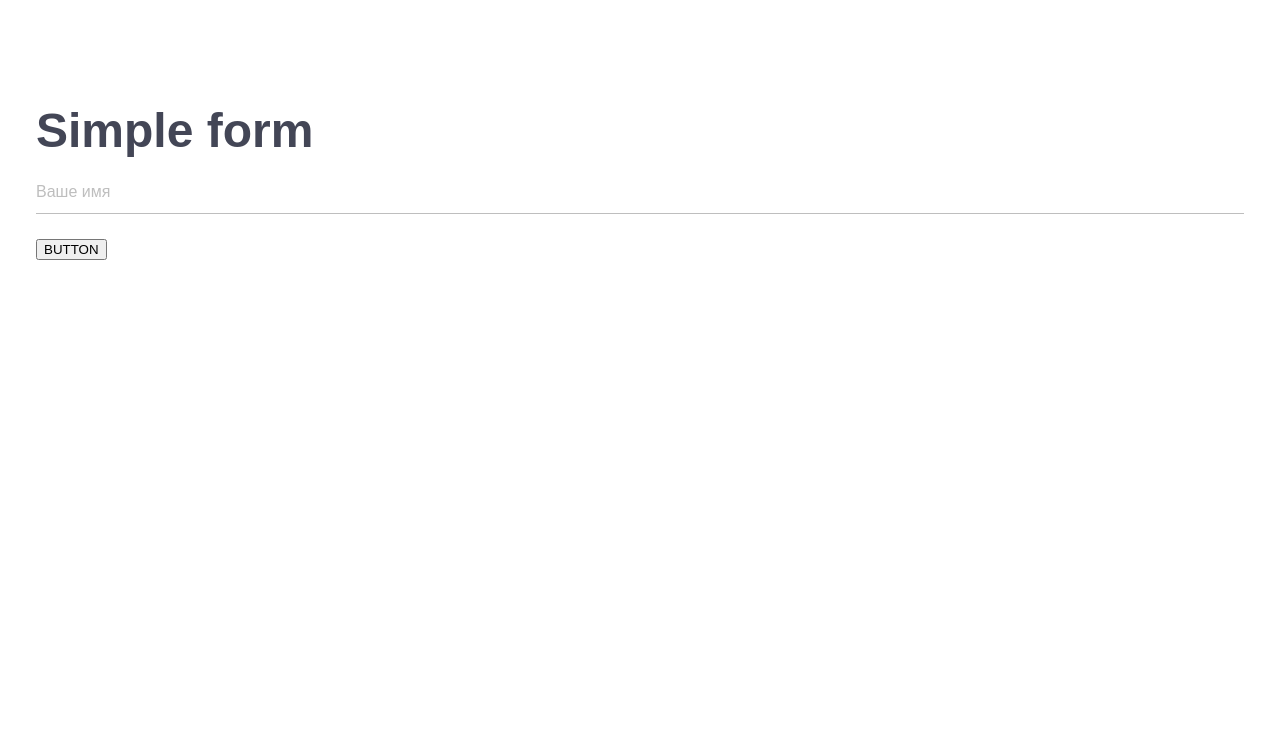
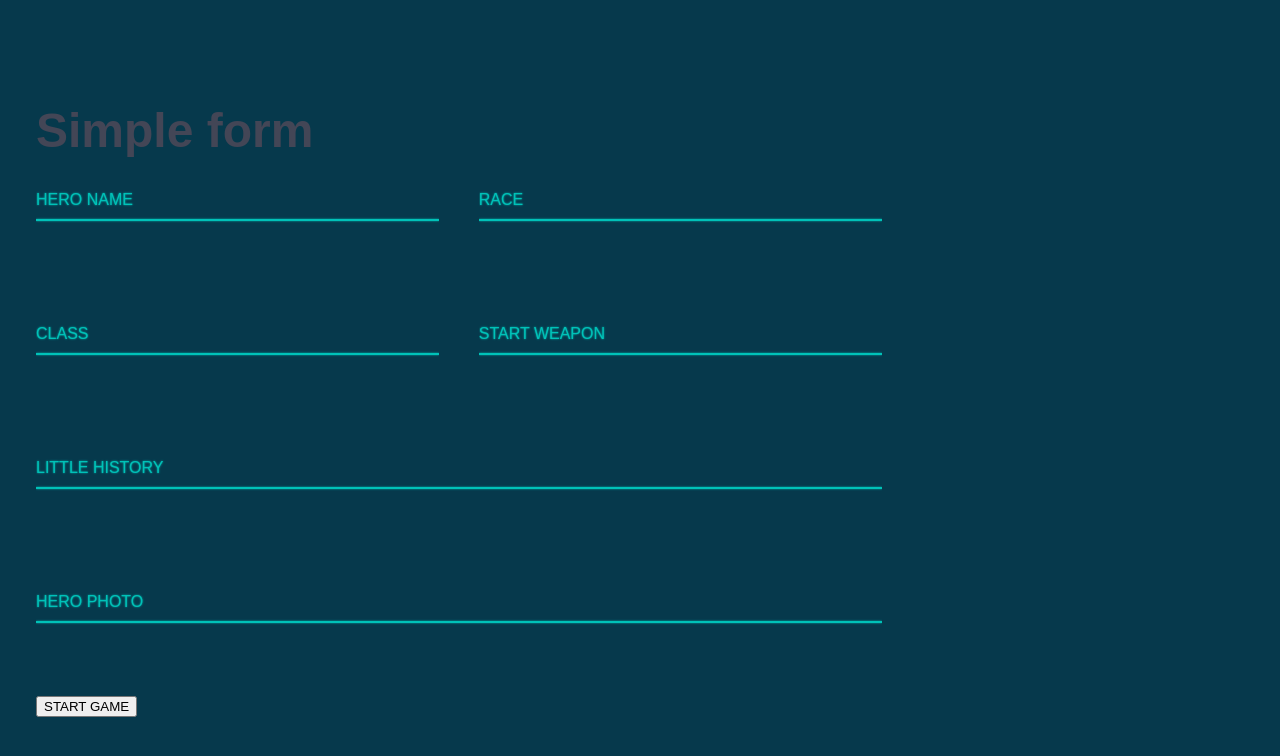
Before and after one commit to shantidev/simple-form-example, a React (Create React App) app: page / in a window 1280 px wide. Shown: the top 756 px of the page. Built offline with nearby package versions, Linux system fonts and the light colour scheme.

Commit message:
Create styles

```diff
--- a/src/components/Form/index.js
+++ b/src/components/Form/index.js
@@ -15,14 +15,62 @@ const Form = props => {
   return (
     <UI.FormContainer>
       <UI.FormRow>
-        <TextInput
-          name={form.fields.name.name}
-          value={form.fields.name.value}
-          change={form.onChange}
-          label="Ваше имя"
-        />
+        <UI.FormField>
+          <TextInput
+            name={form.fields.name.name}
+            value={form.fields.name.value}
+            change={form.onChange}
+            label="Hero name"
+          />
+        </UI.FormField>
+        <UI.FormField>
+          <TextInput
+            name={form.fields.name.name}
+            value={form.fields.name.value}
+            change={form.onChange}
+            label="Race"
+          />
+        </UI.FormField>
       </UI.FormRow>
-      <button onClick={onClickMock}>BUTTON</button>
+      <UI.FormRow>
+        <UI.FormField>
+          <TextInput
+            name={form.fields.name.name}
+            value={form.fields.name.value}
+            change={form.onChange}
+            label="Class"
+          />
+        </UI.FormField>
+        <UI.FormField>
+          <TextInput
+            name={form.fields.name.name}
+            value={form.fields.name.value}
+            change={form.onChange}
+            label="Start weapon"
+          />
+        </UI.FormField>
+      </UI.FormRow>
+      <UI.FormRow>
+        <UI.FormField>
+          <TextInput
+            name={form.fields.name.name}
+            value={form.fields.name.value}
+            change={form.onChange}
+            label="Little history"
+          />
+        </UI.FormField>
+      </UI.FormRow>
+      <UI.FormRow>
+        <UI.FormField>
+          <TextInput
+            name={form.fields.name.name}
+            value={form.fields.name.value}
+            change={form.onChange}
+            label="Hero photo"
+          />
+        </UI.FormField>
+      </UI.FormRow>
+      <button onClick={onClickMock}>START GAME</button>
     </UI.FormContainer>
   )
 };
--- a/src/components/Form/styles.js
+++ b/src/components/Form/styles.js
@@ -1,10 +1,20 @@
 import styled from 'styled-components';
 
 export const FormContainer = styled.form`
-
+  width: 70%;
 `;
 
 export const FormRow = styled.div`
   display: flex;
   justify-content: space-between;
+  margin-bottom: 40px;
 `;
+
+export const FormField = styled.div`
+  width: 100%;
+  margin-right: 40px;
+
+  &:last-child {
+    margin-right: 0;
+  }
+`;
--- /dev/null
+++ b/src/constants/colors.js
@@ -0,0 +1,15 @@
+export default {
+  transparent: 'rgba(255, 255, 255, 0)',
+  whiteRGB: '255, 255, 255',
+  dark : '#06394C',
+  light: '#EFF8F8',
+  silver: '#D6D6D6',
+  greyLight: '#959595',
+  grey: '#505050',
+  graphite: '#071E26',
+  error: '#EE2F50',
+  marineDark: '#008B83',
+  marineBright: '#00C2B8',
+  marineLight: '#00F9EB',
+  marineUltraLight: '#AFFFF7',
+};
--- a/src/layouts/Form/index.js
+++ b/src/layouts/Form/index.js
@@ -1,10 +1,12 @@
 import React from 'react';
-import Layout from '../Layout';
+import Layout, {MainContainer} from '../Layout';
 import Form from '../../containers/Form';
 
 export default () => (
   <Layout>
-    <h1>Simple form</h1>
-    <Form/>
+    <MainContainer>
+      <h1>Simple form</h1>
+      <Form/>
+    </MainContainer>
   </Layout>
 )
--- a/src/layouts/Layout/index.js
+++ b/src/layouts/Layout/index.js
@@ -1,7 +1,14 @@
 import styled from "styled-components";
 import { media } from "../../helpers/mixins";
+import colors from "../../constants/colors";
 
 export default styled.div`
+  width: 100%;
+  min-height: 100vh;
+  background-color: ${colors.dark};
+`;
+
+export const MainContainer = styled.div`
   min-width: 320px;
   margin: 0 auto;
   padding-right: 24px;
@@ -13,7 +20,8 @@ export default styled.div`
     padding-top: 64px;
   `}
 
-  ${media.desktop`
+  ${
+  media.desktop`
     width: 1208px;
     padding-right: 0;
     padding-left: 0;
--- a/src/ui/TextInput/styles.js
+++ b/src/ui/TextInput/styles.js
@@ -1,5 +1,5 @@
 import styled from "styled-components";
-// import colors from "../../constants/colors";
+import colors from "../../constants/colors";
 
 /**
  * Styles are calculated automatically!
@@ -7,9 +7,9 @@ import styled from "styled-components";
  */
 
 const heights = {
-  valueHeight: 26,
-  smallHeight: 20,
-  borderHeight: 1
+  valueHeight: 24,
+  smallHeight: 28,
+  borderHeight: 2
 };
 
 const indents = {
@@ -22,11 +22,15 @@ const typography = {
   valueLineHeight: heights.valueHeight,
   smallFontSize: 12,
   smallLineHeight: heights.smallHeight,
-  focusValueColor: '#000000',//colors.dark,
-  unFocusValueColor: '#BEBEBE',//colors.deepGrey,
-  errorColor: '#FF0000',//colors.red,
-  focusBorderColor: '#00FF2E',//colors.accentGreen,
-  unFocusBorderColor: '#BEBEBE',//colors.lightGrey
+  focusValueColor: colors.marineUltraLight,
+  unFocusValueColor: colors.marineBright,
+  focusValueShadow: 2,
+  unFocusValueShadow: 2,
+  errorColor: colors.error,
+  focusBorderColor: colors.marineUltraLight,
+  unFocusBorderColor: colors.marineBright,
+  focusBorderShadow: 6,
+  unFocusBorderShadow: 2,
 };
 
 const wrapperHeight =
@@ -63,6 +67,7 @@ export const InputWrapper = styled.div`
     width: 100%;
     background-color: ${props =>
       props.invalid ? typography.errorColor : typography.unFocusBorderColor};
+    box-shadow: ${props => props.invalid ? 'none' : `0 0 ${typography.unFocusBorderShadow}px ${typography.unFocusBorderColor}`};
   }
 
   &::after {
@@ -74,9 +79,11 @@ export const InputWrapper = styled.div`
     width: 100%;
     background-color: ${props =>
       props.invalid ? typography.errorColor : typography.focusBorderColor};
-    transform: scaleX(${props => (props.focus ? 1 : 0)});
-    transform-origin: 0 0;
-    transition: all ease-in-out 0.3s;
+    box-shadow: ${props => props.invalid ? 'none' : `0 0 ${typography.focusBorderShadow}px ${typography.focusBorderColor}`};
+    opacity: ${props => (props.focus ? 1 : 0)};
+    // transform: scaleX(${props => (props.focus ? 1 : 0)});
+    // transform-origin: 0 0;
+    transition: all ease-in-out 0.4s;
   }
 `;
 
@@ -113,6 +120,8 @@ export const InputLabel = styled.label`
     props.focus ? typography.smallFontSize : typography.valueFontSize}px;
   line-height: ${props =>
     props.focus ? typography.smallLineHeight : typography.valueLineHeight}px;
+  text-shadow: 0 0 ${typography.unFocusValueShadow}px ${typography.unFocusValueColor};
+  text-transform: uppercase;
   color: ${typography.unFocusValueColor};
   transition: all ease-in-out 0.3s;
   cursor: text;
@@ -124,9 +133,18 @@ export const Input = styled.input`
   height: ${heights.valueHeight}px;
   font-size: ${typography.valueFontSize}px;
   line-height: ${typography.valueLineHeight}px;
+  color: ${typography.unFocusValueColor};
+  text-shadow: 0 0 ${typography.unFocusValueShadow}px ${typography.unFocusValueColor};
+  transition: all ease-in-out 0.4s;
 
   /* For unset default input styles */
+  padding: 0;
   outline: none;
   border: none;
   z-index: 1;
+
+  &:focus {
+    color: ${typography.focusValueColor};
+    text-shadow: 0 0 ${typography.focusValueShadow}px ${typography.focusValueColor};
+  }
 `;
```
Also changed, not shown: src/ui/Button/_stories.js (added, +54 -0 lines), src/ui/Button/components/DefaultButton/index.js (added, +26 -0 lines), src/ui/Button/components/DefaultButton/styles.js (added, +51 -0 lines), src/ui/Button/components/SmallButton/index.js (added, +28 -0 lines), src/ui/Button/components/SmallButton/styles.js (added, +47 -0 lines), src/ui/Button/index.js (added, +58 -0 lines).
